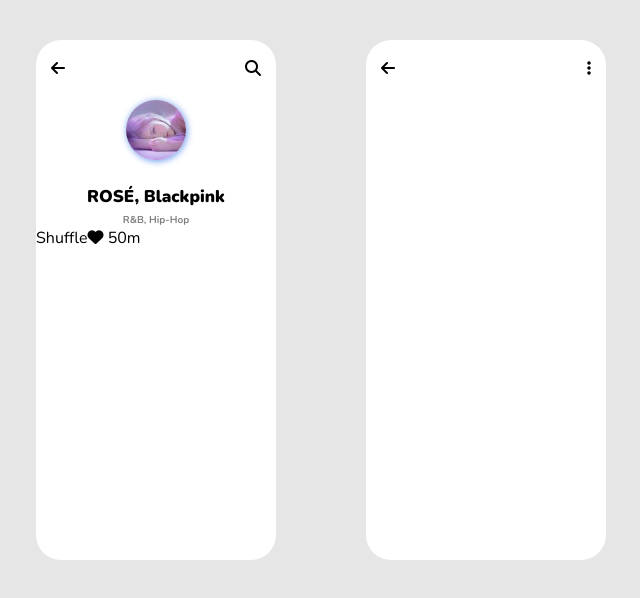
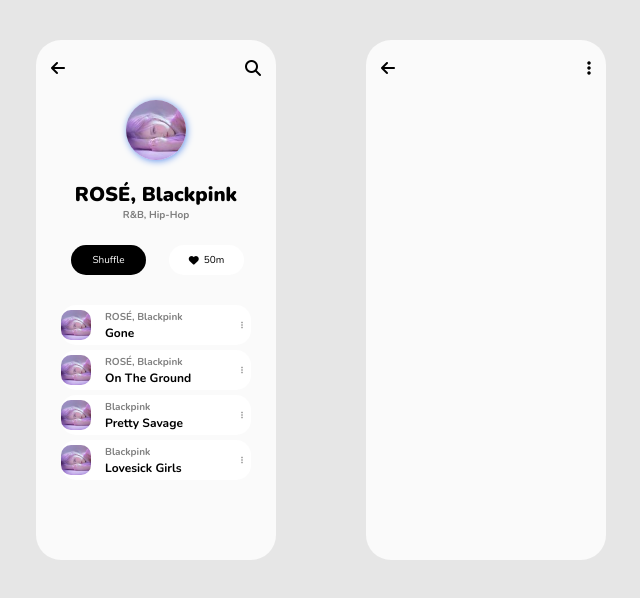
Before and after one commit to kangho-Noh/music-app-display-with-htmlcss, a plain HTML site: page index.html in a window 1280 px wide. Shown: the whole page, without its empty margins (319-959 px from the left). Drawn offline with nearby package versions, Linux system fonts and the light colour scheme.

Commit message:
add songlist, buttons

```diff
--- /dev/null
+++ b/css/components/profile.css
@@ -0,0 +1,25 @@
+.profile {
+  display: flex;
+  flex-direction: column;
+  justify-content: center;
+  align-items: center;
+}
+.profile img {
+  height: 60px;
+  width: 60px;
+  border-radius: 50%;
+  box-shadow: 1px 1px 7px cornflowerblue;
+  margin-bottom: 20px;
+}
+.profile span {
+  margin-top: 5px;
+}
+.profile__title {
+  font-size: 20px;
+  font-weight: 800;
+}
+.profile__subtitle {
+  color: rgba(0, 0, 0, 0.5);
+  font-size: 10px;
+  font-weight: 600;
+}
--- /dev/null
+++ b/css/components/status-bar.css
@@ -0,0 +1,12 @@
+#status-bar {
+  color: black;
+  position: relative;
+  width: 100%;
+  margin: 20px 15px;
+  height: 20px;
+  display: flex;
+}
+#status-bar i:last-child {
+  position: absolute;
+  right: 30px;
+}
--- /dev/null
+++ b/css/screens/buttons.css
@@ -0,0 +1,30 @@
+.buttons {
+  font-size: 10px;
+  display: flex;
+  align-items: center;
+  margin-top: 25px;
+}
+.buttons__shuffle {
+  margin-left: 35px;
+  display: flex;
+  align-items: center;
+  justify-content: center;
+  width: 75px;
+  height: 30px;
+  border-radius: 20px;
+  background-color: black;
+  color: white;
+}
+.buttons__like {
+  display: flex;
+  align-items: center;
+  justify-content: center;
+  background-color: white;
+  width: 75px;
+  height: 30px;
+  border-radius: 20px;
+  margin-left: 23px;
+}
+.buttons__like i {
+  margin-right: 5px;
+}
--- /dev/null
+++ b/css/screens/songlist.css
@@ -0,0 +1,47 @@
+.song-list {
+  margin-top: 30px;
+  display: flex;
+  flex-direction: column;
+  justify-content: center;
+  align-items: center;
+}
+
+.song-list li {
+  position: relative;
+  display: flex;
+  align-items: center;
+  margin-bottom: 5px;
+  height: 40px;
+  width: 190px;
+  background-color: white;
+  border-radius: 15px;
+  font-size: 8px;
+}
+.song-list li > div {
+  display: flex;
+  align-items: center;
+}
+
+.song__img {
+  height: 30px;
+  width: 30px;
+  border-radius: 10px;
+}
+.song__titles {
+  display: flex;
+  flex-direction: column;
+  justify-content: center;
+}
+.song__titles > span {
+  margin: 2.5px 14px;
+}
+
+.song__elipses {
+  opacity: 40%;
+  position: absolute;
+  right: 8px;
+}
+.song-titles__title {
+  font-weight: 700;
+  font-size: 12px;
+}
--- a/style.css
+++ b/css/style.css
@@ -1,4 +1,13 @@
 @import url("https://fonts.googleapis.com/css2?family=Nunito:wght@300;700;900&display=swap");
+
+/*components*/
+@import "components/profile.css";
+@import "components/status-bar.css";
+
+/*screens*/
+@import "screens/buttons.css";
+@import "screens/buttons.css";
+
 html,
 body,
 div,
@@ -87,6 +96,41 @@ video {
   font: inherit;
   vertical-align: baseline;
 }
+article,
+aside,
+details,
+figcaption,
+figure,
+footer,
+header,
+hgroup,
+menu,
+nav,
+section {
+  display: block;
+}
+body {
+  line-height: 1;
+}
+ol,
+ul {
+  list-style: none;
+}
+blockquote,
+q {
+  quotes: none;
+}
+blockquote:before,
+blockquote:after,
+q:before,
+q:after {
+  content: "";
+  content: none;
+}
+table {
+  border-collapse: collapse;
+  border-spacing: 0;
+}
 html {
   font-family: "Nunito", sans-serif;
 
@@ -104,50 +148,57 @@ body {
   justify-content: space-between;
 }
 .two-sections > div {
+  background-color: #fafafa;
   height: 520px;
   width: 240px;
   margin: 40px;
-  background-color: white;
   border-radius: 25px;
 }
 
-#status-bar {
-  color: black;
-  position: relative;
-  width: 100%;
-  margin: 20px 15px;
-  height: 20px;
-  display: flex;
-}
-#status-bar i:last-child {
-  position: absolute;
-  right: 30px;
-}
-.profile {
+.song-list {
+  margin-top: 30px;
   display: flex;
   flex-direction: column;
   justify-content: center;
   align-items: center;
 }
-.profile img {
-  height: 60px;
-  width: 60px;
-  border-radius: 50%;
-  box-shadow: 1px 1px 7px cornflowerblue;
-  margin-bottom: 20px;
+
+.song-list li {
+  position: relative;
+  display: flex;
+  align-items: center;
+  margin-bottom: 5px;
+  height: 40px;
+  width: 190px;
+  background-color: white;
+  border-radius: 15px;
+  font-size: 8px;
 }
-.profile span {
-  margin-top: 5px;
+.song-list li > div {
+  display: flex;
+  align-items: center;
 }
-.profile__title {
-  font-size: 17px;
-  font-weight: 800;
+
+.song__img {
+  height: 30px;
+  width: 30px;
+  border-radius: 10px;
 }
-.profile__subtitle {
-  color: rgba(0, 0, 0, 0.5);
-  font-size: 10px;
-  font-weight: 600;
+.song__titles {
+  display: flex;
+  flex-direction: column;
+  justify-content: center;
 }
-.buttons {
-  display: flex;
+.song__titles > span {
+  margin: 2.5px 14px;
 }
+
+.song__elipses {
+  opacity: 40%;
+  position: absolute;
+  right: 8px;
+}
+.song-titles__title {
+  font-weight: 700;
+  font-size: 12px;
+}
--- a/index.html
+++ b/index.html
@@ -1,10 +1,10 @@
 <!DOCTYPE html>
 <html lang="en">
   <head>
-    <link rel="stylesheet" href="style.css">
-    <meta charset="UTF-8">
-    <meta http-equiv="X-UA-Compatible" content="IE=edge">
-    <meta name="viewport" content="width=device-width, initial-scale=1.0">
+    <link rel="stylesheet" href="css/style.css" />
+    <meta charset="UTF-8" />
+    <meta http-equiv="X-UA-Compatible" content="IE=edge" />
+    <meta name="viewport" content="width=device-width, initial-scale=1.0" />
     <title>test</title>
   </head>
   <body>
@@ -14,20 +14,61 @@
           <i class="fas fa-arrow-left"></i><i class="fas fa-search"></i>
         </div>
         <div class="profile">
-                <img src="img/rose.jpg"/>
-<span class="profile__title">ROSÉ, Blackpink</span>
-<span class="profile__subtitle">R&B, Hip-Hop</span>
+          <img src="img/rose.jpg" />
+          <span class="profile__title">ROSÉ, Blackpink</span
+          ><span class="profile__subtitle">R&B, Hip-Hop</span>
         </div>
 
         <div class="buttons">
-    <div class="buttons__shuffle"> Shuffle
-    </div>
+          <div class="buttons__shuffle">Shuffle</div>
           <div class="buttons__like">
             <i class="fas fa-heart"></i> <span>50m</span>
           </div>
         </div>
+
+        <ul class="song-list">
+          <li>
+            <div>
+              <img class="song__img" src="img/rose.jpg" />
+              <div class="song__titles">
+                <span class="profile__subtitle">ROSÉ, Blackpink</span
+                ><span class="song-titles__title">Gone</span>
               </div>
-
+              <div class="song__elipses"><i class="fas fa-ellipsis-v"></i></div>
+            </div>
+          </li>
+          <li>
+            <div>
+              <img class="song__img" src="img/rose.jpg" />
+              <div class="song__titles">
+                <span class="profile__subtitle">ROSÉ, Blackpink</span
+                ><span class="song-titles__title">On The Ground</span>
+              </div>
+              <div class="song__elipses"><i class="fas fa-ellipsis-v"></i></div>
+            </div>
+          </li>
+          <li>
+            <div>
+              <img class="song__img" src="img/rose.jpg" />
+              <div class="song__titles">
+                <span class="profile__subtitle">Blackpink</span
+                ><span class="song-titles__title">Pretty Savage</span>
+              </div>
+              <div class="song__elipses"><i class="fas fa-ellipsis-v"></i></div>
+            </div>
+          </li>
+          <li>
+            <div>
+              <img class="song__img" src="img/rose.jpg" />
+              <div class="song__titles">
+                <span class="profile__subtitle">Blackpink</span
+                ><span class="song-titles__title">Lovesick Girls</span>
+              </div>
+              <div class="song__elipses"><i class="fas fa-ellipsis-v"></i></div>
+            </div>
+          </li>
+        </ul>
+      </div>
 
       <div>
         <div id="status-bar">
@@ -36,6 +77,9 @@
       </div>
     </div>
 
-    <script src="https://kit.fontawesome.com/88b22143f2.js" crossorigin="anonymous"></script>
+    <script
+      src="https://kit.fontawesome.com/88b22143f2.js"
+      crossorigin="anonymous"
+    ></script>
   </body>
 </html>
```
Lines whose indentation alone changed are shown as unchanged.
